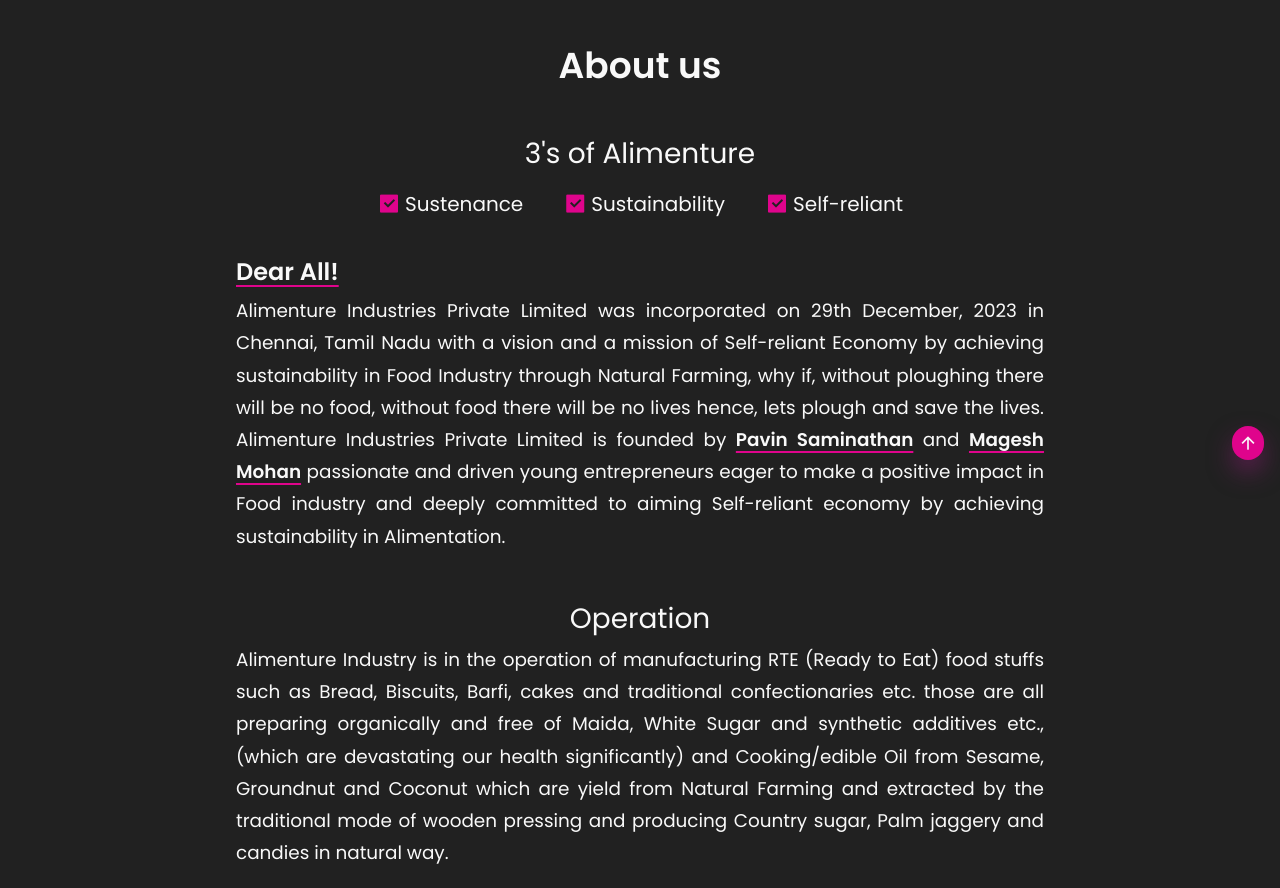
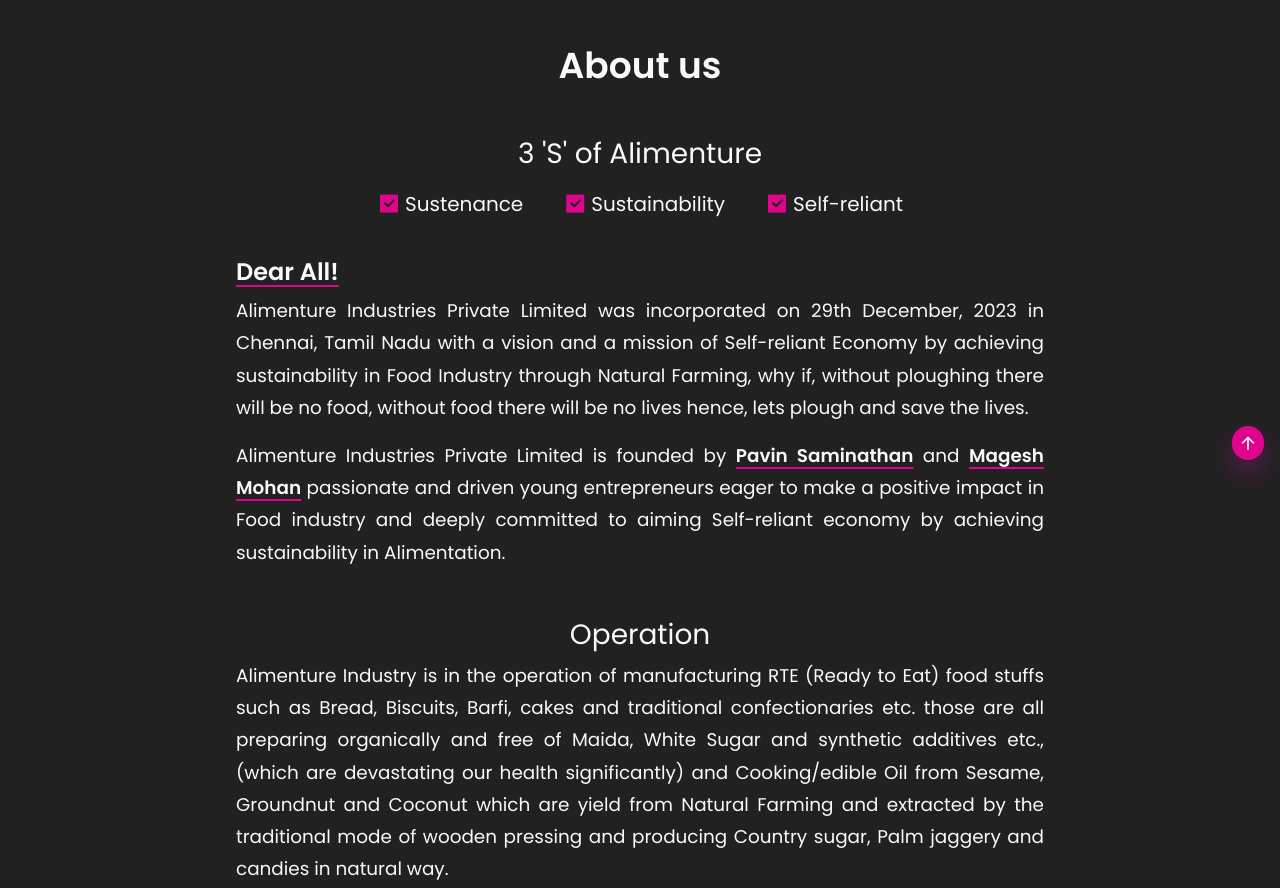
Before and after one commit to ajhacker03/alimenture-industries, a plain HTML site: page index.html in a window 1280 px wide. Shown: the part 740-1628 px from the top of the page. Drawn offline with nearby package versions, Linux system fonts and the light colour scheme.

Commit message:
Added fixes

```diff
--- a/assets/css/style.css
+++ b/assets/css/style.css
@@ -366,6 +366,7 @@ img {
 
 .about__description {
   margin-top: .5rem;
+  margin-bottom: 1rem;
   line-height: 1.75;
 }
 
@@ -604,6 +605,7 @@ img {
     font-size: 1.75rem;
   }
   .about__description {
+    margin-bottom: 1rem;
     font-size: 1.15rem;
   }
 
--- a/index.html
+++ b/index.html
@@ -88,7 +88,7 @@
         <!--==================== ABOUT ====================-->
         <section class="about section" id="about">
             <h2 class="section__title">About us</h2>
-            <h1 class="about__title">3's of Alimenture</h1>
+            <h1 class="about__title">3 'S' of Alimenture</h1>
             <div class="about__container container grid">
 
                 <ul class="about__list">
@@ -115,8 +115,11 @@
                     December, 2023 in Chennai, Tamil Nadu with a vision and a mission of Self-reliant Economy by
                     achieving sustainability in Food Industry through Natural Farming, why if, without ploughing there
                     will be no food, without food there will be no lives hence, lets plough and save the lives.
+
+                </p>
+                <p class="about__description">
                     Alimenture Industries Private Limited is founded by <span class="highlight-founder">Pavin
-                        Saminathan</span> and <span class="highlight-founder">Magesh Mohan</span> passionate and
+                    Saminathan</span> and <span class="highlight-founder">Magesh Mohan</span> passionate and
                     driven young entrepreneurs eager to make a positive impact in Food industry and deeply committed to
                     aiming Self-reliant economy by achieving sustainability in Alimentation.
                 </p>
```
